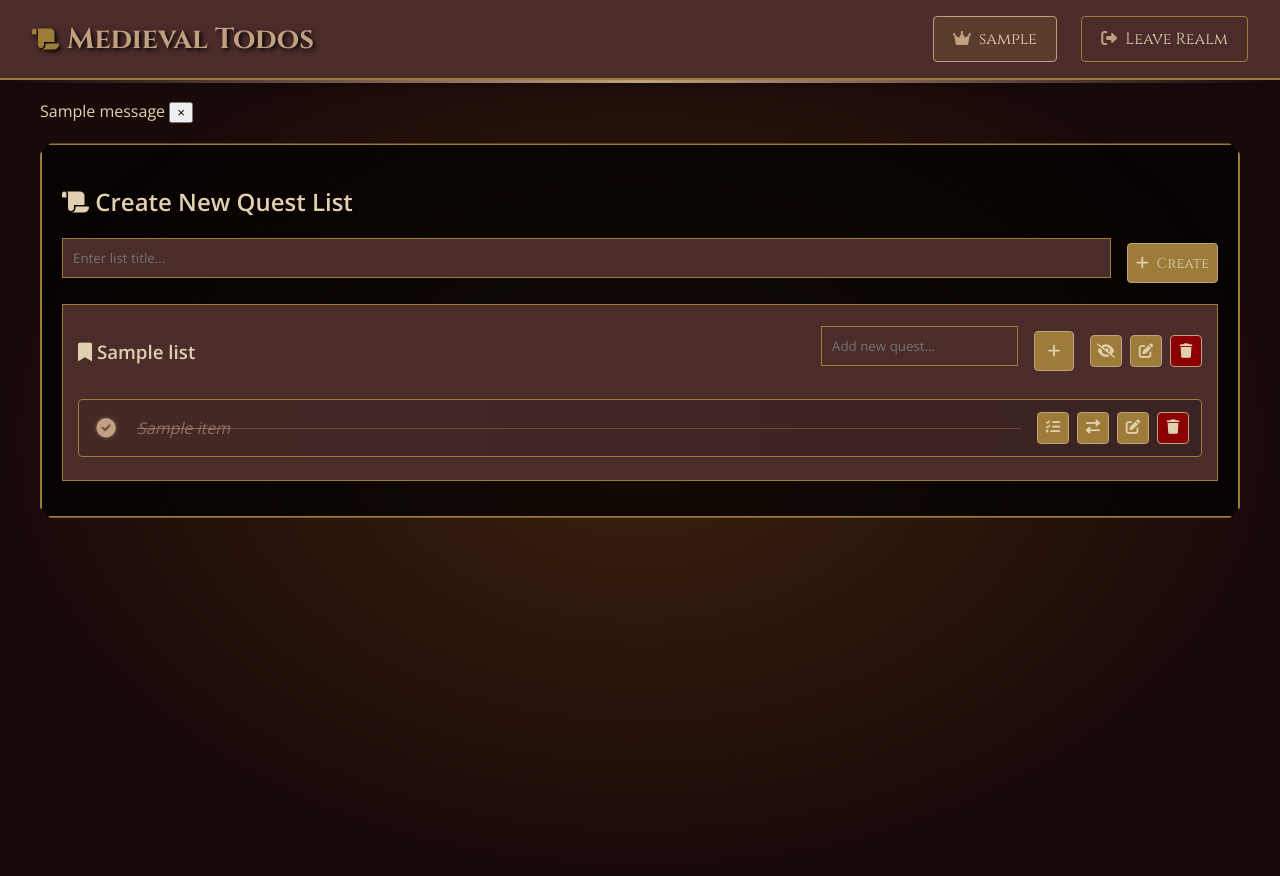
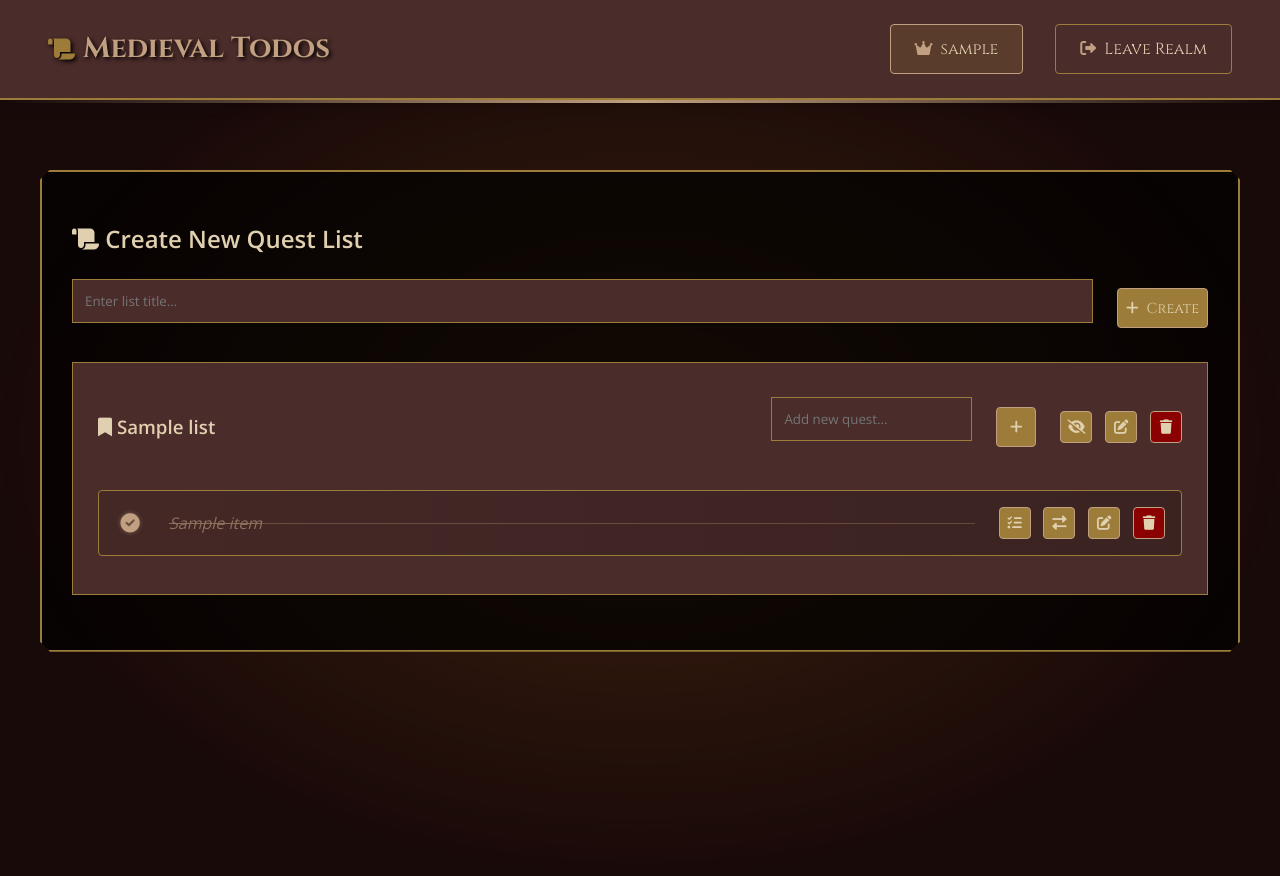
Before and after one commit to CarlKho-Minerva/HierarchicalTodo_24MNRV-Argentina, a Flask app: page / in a window 1280 px wide. Run offline with Flask 2, Linux system fonts and the light colour scheme; a user stored in the database is signed in; tables that the repository leaves empty hold one stand-in row (values such as "Sample post"); one stand-in notice (Sample message) is shown.

Commit message:
feat(ui): Enhance styling and layout of containers, navbar, and todo items; implement toast notifications for alerts

```diff
--- a/app/static/css/style.css
+++ b/app/static/css/style.css
@@ -78,7 +78,7 @@ html {
 .container {
     max-width: 1200px;
     margin: 0 auto;
-    padding: 20px;
+    padding: 40px;  /* Increased from 20px */
     position: relative;
     z-index: 1;
 }
@@ -87,7 +87,7 @@ html {
 .navbar {
     background-color: var(--primary-color);
     border-bottom: 2px solid var(--secondary-color);
-    padding: 1rem 2rem;
+    padding: 1.5rem 3rem;  /* Increased from 1rem 2rem */
     display: flex;
     justify-content: space-between;
     align-items: center;
@@ -132,7 +132,7 @@ html {
 
 .navbar-menu {
     display: flex;
-    gap: 1.5rem;
+    gap: 2rem;  /* Increased from 1.5rem */
     align-items: center;
 }
 
@@ -140,7 +140,7 @@ html {
 .navbar-user {
     color: var(--text-color);
     text-decoration: none;
-    padding: 0.7rem 1.2rem;
+    padding: 0.8rem 1.5rem;  /* Increased from 0.7rem 1.2rem */
     border: 1px solid var(--secondary-color);
     border-radius: 4px;
     transition: all 0.3s ease;
@@ -192,8 +192,8 @@ html {
 .todos-container {
     background-color: rgba(0, 0, 0, 0.7);
     border: 2px solid var(--secondary-color);
-    padding: 20px;
-    margin-top: 20px;
+    padding: 30px;  /* Increased from 20px */
+    margin-top: 30px;  /* Increased from 20px */
     clip-path: polygon(0 10px, 10px 0,
             calc(100% - 10px) 0, 100% 10px,
             100% calc(100% - 10px), calc(100% - 10px) 100%,
@@ -203,8 +203,8 @@ html {
 .todo-list {
     background-color: var(--primary-color);
     border: 1px solid var(--secondary-color);
-    padding: 15px;
-    margin-bottom: 15px;
+    padding: 25px;  /* Increased from 15px */
+    margin-bottom: 25px;  /* Increased from 15px */
     transition: all 0.3s ease;
 }
 
@@ -215,19 +215,19 @@ html {
 
 /* Enhanced Todo Items Styling */
 .items-container {
-    margin-top: 1rem;
+    margin-top: 1.5rem;  /* Increased from 1rem */
 }
 
 .todo-item {
-    margin: 0.5rem 0;
+    margin: 0.8rem 0;  /* Increased from 0.5rem */
     transition: all 0.3s ease;
 }
 
 .item-content {
     display: flex;
     align-items: center;
-    gap: 1rem;
-    padding: 0.75rem;
+    gap: 1.5rem;  /* Increased from 1rem */
+    padding: 1rem;  /* Increased from 0.75rem */
     border: 1px solid var(--secondary-color);
     background: linear-gradient(
         to right,
@@ -405,8 +406,8 @@ input[type="text"],
 input[type="password"],
 input[type="email"] {
     width: calc(100% - 22px);
-    padding: 10px;
-    margin-bottom: 10px;
+    padding: 12px;  /* Increased from 10px */
+    margin-bottom: 15px;  /* Increased from 10px */
     background-color: var(--primary-color);
     border: 1px solid var(--secondary-color);
     color: var(--text-color);
@@ -434,7 +435,7 @@ input[type="email"] {
 .item-actions,
 .list-actions {
     display: flex;
-    gap: 0.5rem;
+    gap: 0.8rem;  /* Increased from 0.5rem */
     align-items: center;
     justify-content: flex-end;
     margin-left: auto;
@@ -481,8 +482,8 @@ input[type="email"] {
 .item-content {
     display: flex;
     align-items: center;
-    gap: 1rem;
-    padding: 0.75rem;
+    gap: 1.5rem;  /* Increased from 1rem */
+    padding: 1rem;  /* Increased from 0.75rem */
     border: 1px solid var(--secondary-color);
     background-color: rgba(0, 0, 0, 0.3);
     border-radius: 4px;
@@ -492,9 +493,9 @@ input[type="email"] {
 .create-item-form,
 .create-list-form {
     display: flex;
-    gap: 1rem;
+    gap: 1.5rem;  /* Increased from 1rem */
     align-items: center;
-    margin: 1rem 0;
+    margin: 1.5rem 0;  /* Increased from 1rem */
 }
 
 .create-item-form input,
@@ -515,13 +516,14 @@ input[type="email"] {
     display: flex;
     justify-content: space-between;
     align-items: center;
-    margin-bottom: 1rem;
+    margin-bottom: 1.5rem;  /* Increased from 1rem */
+    padding: 0.5rem 0;  /* Added padding */
 }
 
 .list-actions-container {
     display: flex;
     align-items: center;
-    gap: 1rem;
+    gap: 1.5rem;  /* Increased from 1rem */
 }
 
 .create-item-form {
@@ -558,3 +560,137 @@ input[type="email"] {
 #move-item-modal {
     display: none;
 }
+
+/* Toast Notifications */
+.toast-container {
+    position: fixed;
+    bottom: 20px;
+    right: 20px;
+    z-index: 9999;
+    display: flex;
+    flex-direction: column;
+    gap: 10px;
+    pointer-events: none;
+}
+
+.toast {
+    background-color: var(--primary-color);
+    border: 1px solid var(--secondary-color);
+    color: var(--text-color);
+    padding: 15px 25px;
+    border-radius: 4px;
+    box-shadow: 0 4px 12px rgba(0, 0, 0, 0.4);
+    display: flex;
+    align-items: center;
+    gap: 12px;
+    opacity: 0;
+    transform: translateX(100%);
+    transition: all 0.3s ease;
+    pointer-events: auto;
+    max-width: 350px;
+    position: relative;
+    overflow: hidden;
+}
+
+.toast.show {
+    opacity: 1;
+    transform: translateX(0);
+}
+
+.toast::before {
+    content: '';
+    position: absolute;
+    left: 0;
+    top: 0;
+    width: 4px;
+    height: 100%;
+}
+
+.toast-success {
+    background-color: rgba(74, 44, 42, 0.95);
+}
+
+.toast-success::before {
+    background-color: #4caf50;
+}
+
+.toast-error {
+    background-color: rgba(74, 44, 42, 0.95);
+}
+
+.toast-error::before {
+    background-color: #f44336;
+}
+
+.toast-warning {
+    background-color: rgba(74, 44, 42, 0.95);
+}
+
+.toast-warning::before {
+    background-color: #ff9800;
+}
+
+.toast-info {
+    background-color: rgba(74, 44, 42, 0.95);
+}
+
+.toast-info::before {
+    background-color: #2196f3;
+}
+
+.toast-icon {
+    font-size: 1.2rem;
+    color: var(--accent-color);
+}
+
+.toast-message {
+    flex: 1;
+    font-family: 'Open Sans', sans-serif;
+    font-size: 0.95rem;
+}
+
+.toast-close {
+    background: none;
+    border: none;
+    color: var(--text-color);
+    cursor: pointer;
+    padding: 0;
+    font-size: 1.2rem;
+    opacity: 0.7;
+    transition: opacity 0.2s ease;
+}
+
+.toast-close:hover {
+    opacity: 1;
+}
+
+.toast-progress {
+    position: absolute;
+    bottom: 0;
+    left: 0;
+    width: 100%;
+    height: 3px;
+    background: rgba(255, 255, 255, 0.1);
+}
+
+.toast-progress-bar {
+    height: 100%;
+    background: var(--accent-color);
+    width: 100%;
+    transform-origin: left;
+    animation: progress 3s linear forwards;
+}
+
+@keyframes progress {
+    from {
+        transform: scaleX(1);
+    }
+    to {
+        transform: scaleX(0);
+    }
+}
+
+/* Remove old alert styles */
+.alert {
+    display: none;
+}
--- a/app/templates/base.html
+++ b/app/templates/base.html
@@ -41,21 +41,59 @@
         </nav>
 
         <div class="container">
+            <div class="toast-container" id="toastContainer">
                 {% with messages = get_flashed_messages(with_categories=true) %}
                     {% if messages %}
                         {% for category, message in messages %}
-            <div class="alert alert-{{ category }}">
-                {{ message }}
-                <button class="alert-close">&times;</button>
+                            <div class="toast toast-{{ category }}" role="alert">
+                                <i class="toast-icon fas
+                                    {%- if category == 'success' -%} fa-check-circle
+                                    {%- elif category == 'error' -%} fa-exclamation-circle
+                                    {%- elif category == 'warning' -%} fa-exclamation-triangle
+                                    {%- else -%} fa-info-circle
+                                    {%- endif -%}">
+                                </i>
+                                <div class="toast-message">{{ message }}</div>
+                                <button type="button" class="toast-close" onclick="closeToast(this)">
+                                    <i class="fas fa-times"></i>
+                                </button>
+                                <div class="toast-progress">
+                                    <div class="toast-progress-bar"></div>
+                                </div>
                             </div>
                         {% endfor %}
                     {% endif %}
                 {% endwith %}
-
+            </div>
             {% block content %}{% endblock %}
         </div>
-    </div>
 
+        <script>
+            document.addEventListener('DOMContentLoaded', function() {
+                // Show all toasts with a slight delay between each
+                const toasts = document.querySelectorAll('.toast');
+                toasts.forEach((toast, index) => {
+                    setTimeout(() => {
+                        toast.classList.add('show');
+                        // Auto-remove toast after animation
+                        setTimeout(() => {
+                            toast.classList.remove('show');
+                            setTimeout(() => {
+                                toast.remove();
+                            }, 300);
+                        }, 3000);
+                    }, index * 150);
+                });
+            });
+
+            function closeToast(button) {
+                const toast = button.closest('.toast');
+                toast.classList.remove('show');
+                setTimeout(() => {
+                    toast.remove();
+                }, 300);
+            }
+        </script>
     <script src="{{ url_for('static', filename='js/main.js') }}"></script>
     {% block scripts %}{% endblock %}
 </body>
```
Also changed, not shown: other parts of app/static/css/style.css (+13 -12 lines), app/medieval_todos.db. Lines whose indentation alone changed are shown as unchanged.
